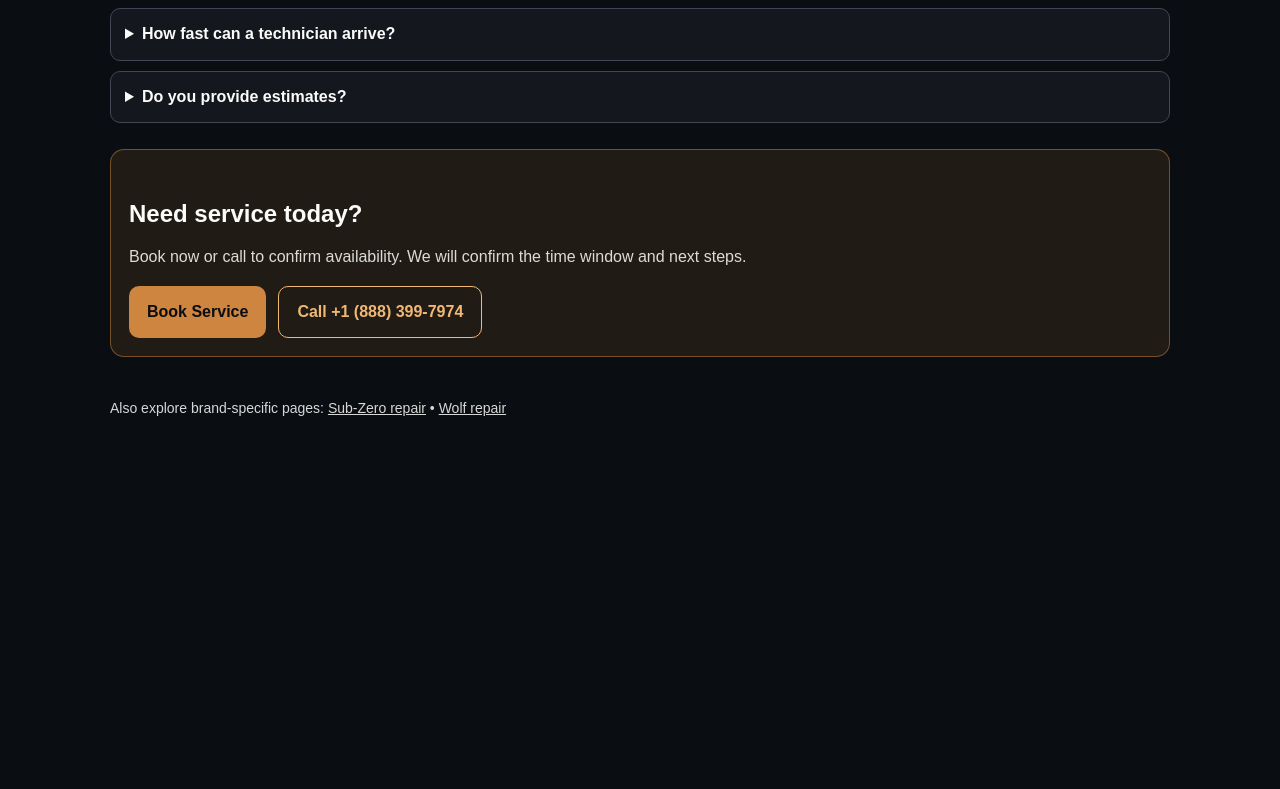
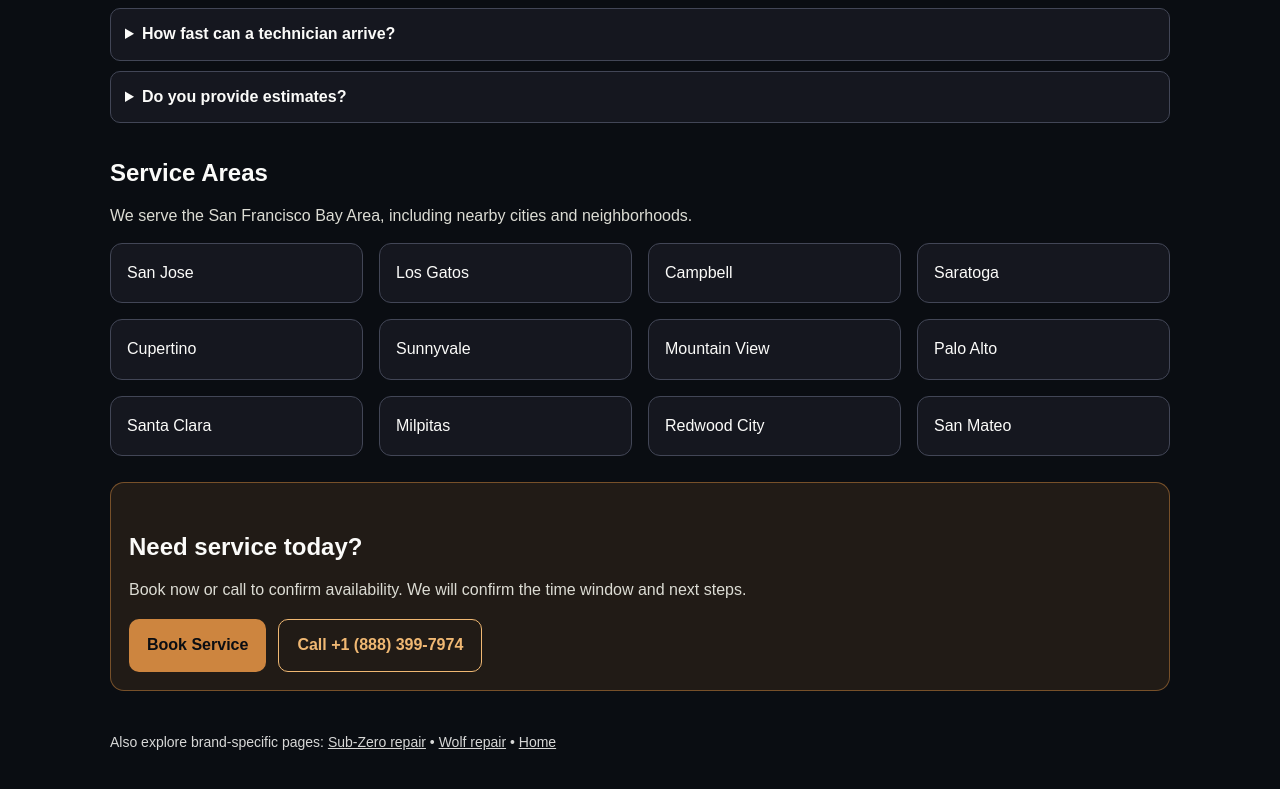
Before and after one commit to nna678/wolf-leads-site, a website: page services/index.html in a window 1280 px wide. Shown: the part 2409-3198 px from the top of the page. Before the commit the page ends 2919 px from the top, so only its background shows below. Drawn offline with Linux system fonts and the light colour scheme.

Commit message:
Add LocalBusiness schema and service area sections

```diff
--- a/services/index.html
+++ b/services/index.html
@@ -199,6 +199,25 @@
       </details>
     </section>
 
+    <section class="section">
+      <h2>Service Areas</h2>
+      <p>We serve the San Francisco Bay Area, including nearby cities and neighborhoods.</p>
+      <div class="grid">
+        <div class="card">San Jose</div>
+        <div class="card">Los Gatos</div>
+        <div class="card">Campbell</div>
+        <div class="card">Saratoga</div>
+        <div class="card">Cupertino</div>
+        <div class="card">Sunnyvale</div>
+        <div class="card">Mountain View</div>
+        <div class="card">Palo Alto</div>
+        <div class="card">Santa Clara</div>
+        <div class="card">Milpitas</div>
+        <div class="card">Redwood City</div>
+        <div class="card">San Mateo</div>
+      </div>
+    </section>
+
     <div class="callout">
       <h2>Need service today?</h2>
       <p>Book now or call to confirm availability. We will confirm the time window and next steps.</p>
@@ -208,7 +227,9 @@
       </div>
     </div>
 
-    <footer>Also explore brand-specific pages: <a href="/brands/subzero/">Sub-Zero repair</a> • <a href="/brands/wolf/">Wolf repair</a></footer>
+    <footer>
+      Also explore brand-specific pages: <a href="/brands/subzero/">Sub-Zero repair</a> • <a href="/brands/wolf/">Wolf repair</a> • <a href="/">Home</a>
+    </footer>
   </main>
 
   <script type="application/ld+json">
```
Also changed, not shown: brands/subzero/index.html (+20 -1 lines), brands/wolf/index.html (+20 -1 lines), index.html (+20 -0 lines).
